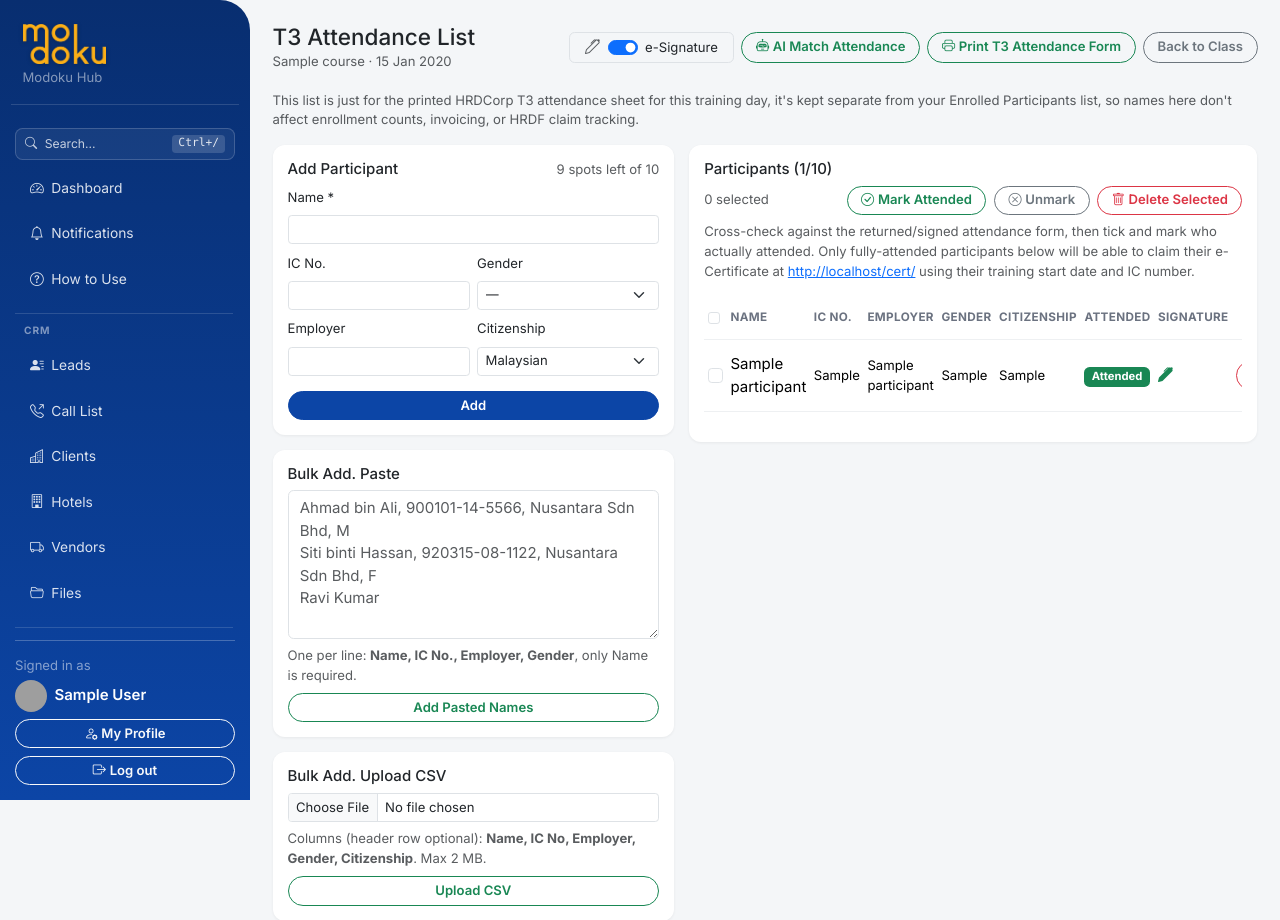
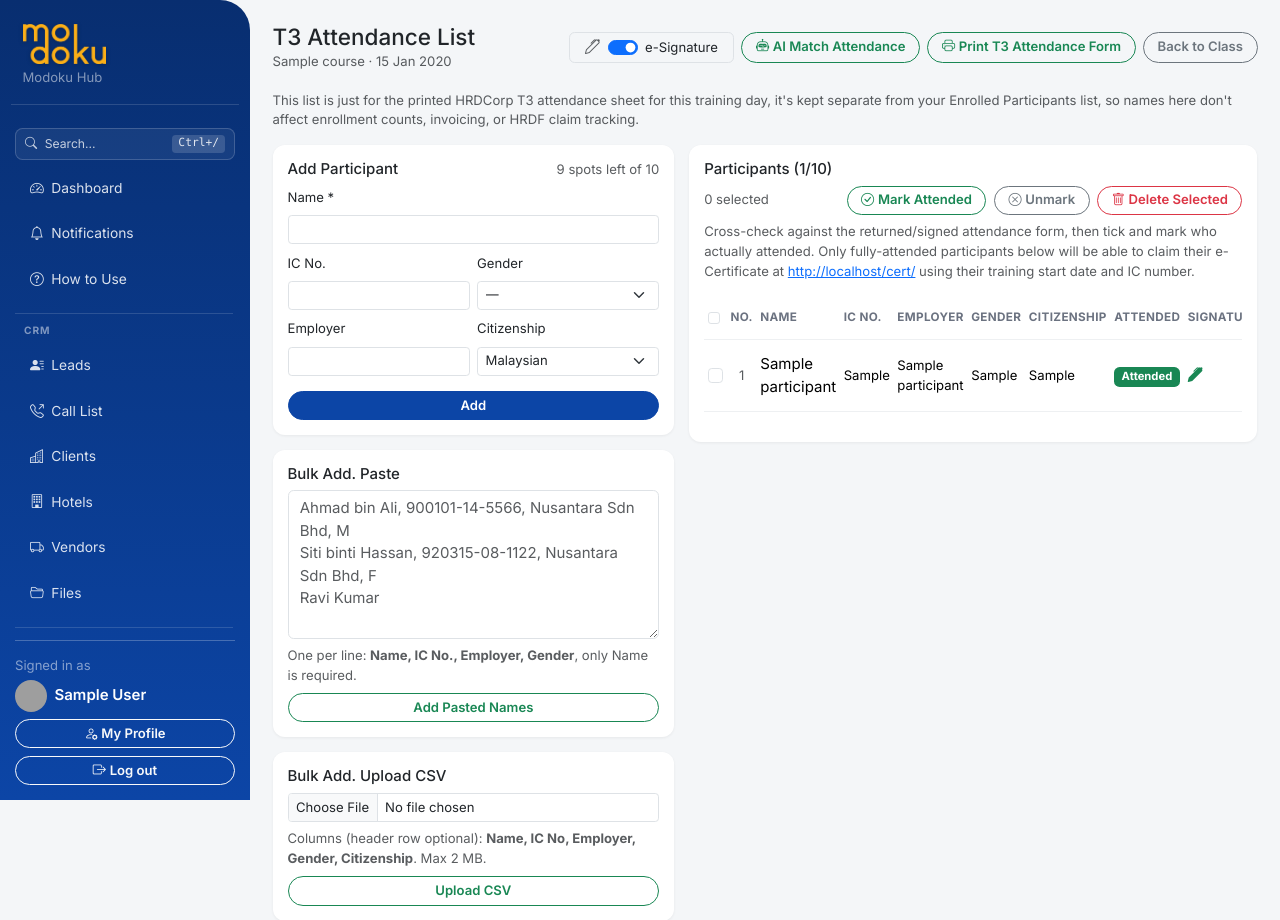
Before and after one commit to modokutech/modoku-crm, a Flask app: page /t3/sessions/1/manage in a window 1280 px wide. Shown: the top 920 px of the page. Run offline with Flask 3, Linux system fonts and the light colour scheme; the visitor is signed in with stand-in values (Sample User, id 1); tables that the repository leaves empty hold one stand-in row (values such as "Sample post"); data that the repository does not hold is empty; some libraries are stand-ins or nearby versions; grey boxes are pictures that could not be loaded.

Commit message:
Fix78: add row numbers to Manage Participants list

```diff
--- a/modoku_crm/templates/t3/manage.html
+++ b/modoku_crm/templates/t3/manage.html
@@ -144,6 +144,7 @@ Ravi Kumar" required></textarea>
           <table class="table table-sm align-middle">
             <thead><tr>
               <th style="width:2.2rem"><input type="checkbox" id="selectAll" class="form-check-input"></th>
+              <th style="width:2.5rem">No.</th>
               <th>Name</th><th>IC No.</th><th>Employer</th><th>Gender</th><th>Citizenship</th><th>Attended</th>
               <th>Signature{{ 's' if total_days > 1 }}</th><th></th>
             </tr></thead>
@@ -152,6 +153,7 @@ Ravi Kumar" required></textarea>
             {% set p = row.p %}
             <tr>
               <td><input type="checkbox" name="participant_ids" value="{{ p.id }}" class="form-check-input row-check"></td>
+              <td class="text-center small text-muted">{{ loop.index }}</td>
               <td style="cursor:pointer" onclick="window.location='{{ url_for('t3.edit', participant_id=p.id) }}'">{{ p.name }}</td>
               <td class="small">{{ p.ic_no or '-' }}</td>
               <td class="small">{{ p.employer_name or '-' }}</td>
```
